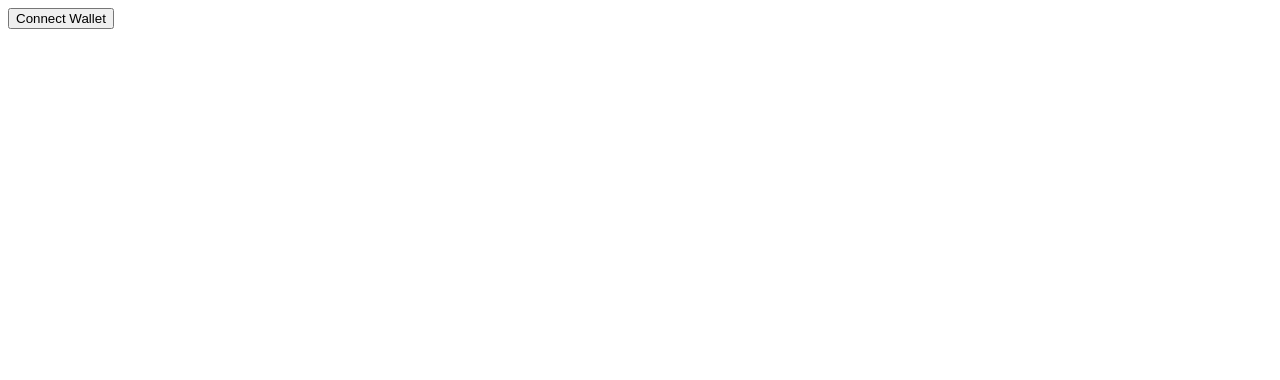
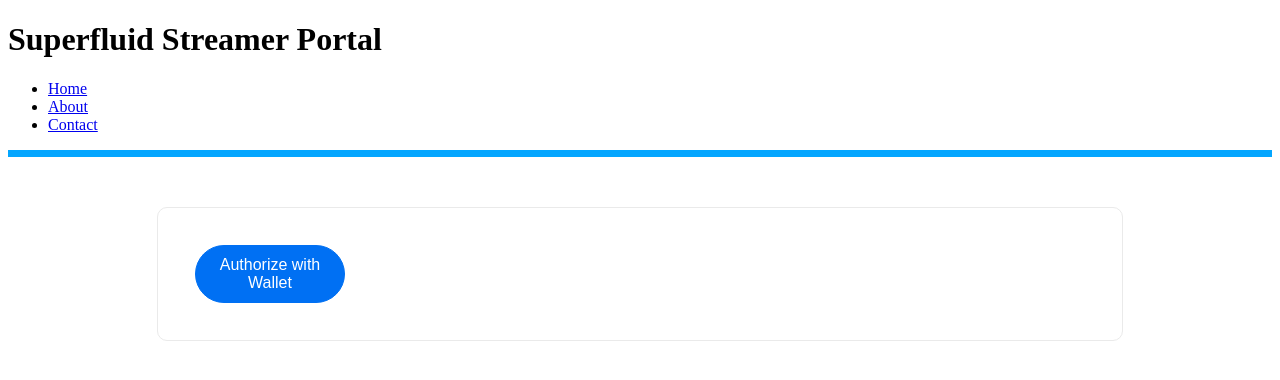
Before and after one commit to Salmandabbakuti/superfluid-stream-gated-discord-server, a website: page index.html in a window 1280 px wide. Drawn offline with Linux system fonts and the light colour scheme.

Commit message:
updated: few cleanups, ui improvements

```diff
--- a/index.html
+++ b/index.html
@@ -3,51 +3,118 @@
 
 <head>
   <meta charset="UTF-8" />
-  <title>Connect Wallet</title>
+  <title>Superfluid Streamer Portal</title>
   <script src="https://cdn.ethers.io/lib/ethers-5.0.umd.min.js"></script>
+  <style>
+    #band {
+      width: 100%;
+      height: 7px;
+      background-color: rgb(4, 166, 255);
+      margin-bottom: 50px;
+    }
+
+    button {
+      background-color: #0070f3;
+      width: 150px;
+      border: none;
+      color: #fff;
+      border: 1px solid #0070f3;
+      margin: 5px;
+      padding: 10px;
+      border-radius: 50px;
+      font-size: 16px;
+      cursor: pointer;
+    }
+
+    button:hover {
+      background-color: #fff;
+      color: #0070f3;
+    }
+
+    .container {
+      padding: 2rem;
+      /* width: 100%; */
+      margin: 1.2rem auto;
+      /* text-align: center; */
+      color: inherit;
+      text-decoration: none;
+      border: 1px solid #eaeaea;
+      border-radius: 10px;
+      transition: color 0.15s ease, border-color 0.15s ease;
+      max-width: 900px;
+    }
+
+    @media screen and (max-width: 768px) {
+      .container {
+        max-width: 90%;
+      }
+    }
+  </style>
 </head>
 
 <body>
-  <div>
-    <button onclick="connect()">Connect Wallet</button>
-    <div id="address"></div>
+  <header>
+    <h1>Superfluid Streamer Portal</h1>
+    <nav>
+      <ul>
+        <li><a href="#">Home</a></li>
+        <li><a href="#">About</a></li>
+        <li><a href="#">Contact</a></li>
+      </ul>
+    </nav>
+  </header>
+  <div id="band"></div>
+  <div class="container">
+    <button onclick="authorize()">Authorize with Wallet</button>
+    <div id="log"></div>
   </div>
 
   <script>
     const token = new URL(window.location.href).searchParams.get("token");
+    const logDiv = document.getElementById("log");
     console.log(token);
 
-    async function connect() {
-      const addressDiv = document.getElementById("address");
-      if (!window.ethereum) return addressDiv.innerHTML = "Please install Metamask";
+    async function authorize() {
+      if (!token) {
+        return (logDiv.innerHTML =
+          "No JWT token provided. Please use the link provided by SuperApp Bot");
+      }
+      if (!window.ethereum)
+        return (logDiv.innerHTML =
+          "Please use a Web3 browser like MetaMask to connect your wallet");
       try {
-        await window.ethereum.request({ method: "eth_requestAccounts" });
+        const [address] = await window.ethereum.request({
+          method: "eth_requestAccounts"
+        });
         const provider = new ethers.providers.Web3Provider(window.ethereum);
         const signer = provider.getSigner();
-        const address = await signer.getAddress();
         const message = [
-          "Welcome to Passwordless. This site is requesting your signature to approve login authorization!",
+          "Welcome to Superfluid Streamer Portal. This site is requesting your signature to approve login authorization!",
           "Click to sign in and accept the terms and conditions (https://example.org/) of this app.",
           "This request will not trigger a blockchain transaction or cost any gas fees.",
           `Wallet Address: ${address}`,
           `Timestamp: ${new Date().toISOString()}`,
-          `Id: ${Math.random().toString(36).slice(-10)}`,
-        ].join('\n\n');
+          `Id: ${Math.random().toString(36).slice(-10)}`
+        ].join("\n\n");
         const signature = await signer.signMessage(message);
         const data = { token, address, message, signature };
         const response = await fetch("http://localhost:3000/verify", {
           method: "POST",
           headers: { "Content-Type": "application/json" },
-          body: JSON.stringify(data),
+          body: JSON.stringify(data)
         });
         if (response.ok) {
-          addressDiv.innerHTML = `Wallet address: ${address}`;
+          logDiv.innerHTML =
+            "Login successful! You can now close this window and return to Discord.";
         } else {
-          addressDiv.innerHTML = "Failed to connect wallet";
+          console.log(response);
+          logDiv.innerHTML =
+            "Something went wrong!. Check console for more details";
         }
-      } catch (error) {
-        console.log(error);
-        addressDiv.innerHTML = "Failed to connect wallet";
+      } catch (err) {
+        console.log(err);
+        logDiv.innerHTML =
+          "Something went wrong!. Check console for more details";
       }
     }
   </script>
```
Also changed, not shown: index.js (+13 -14 lines).
